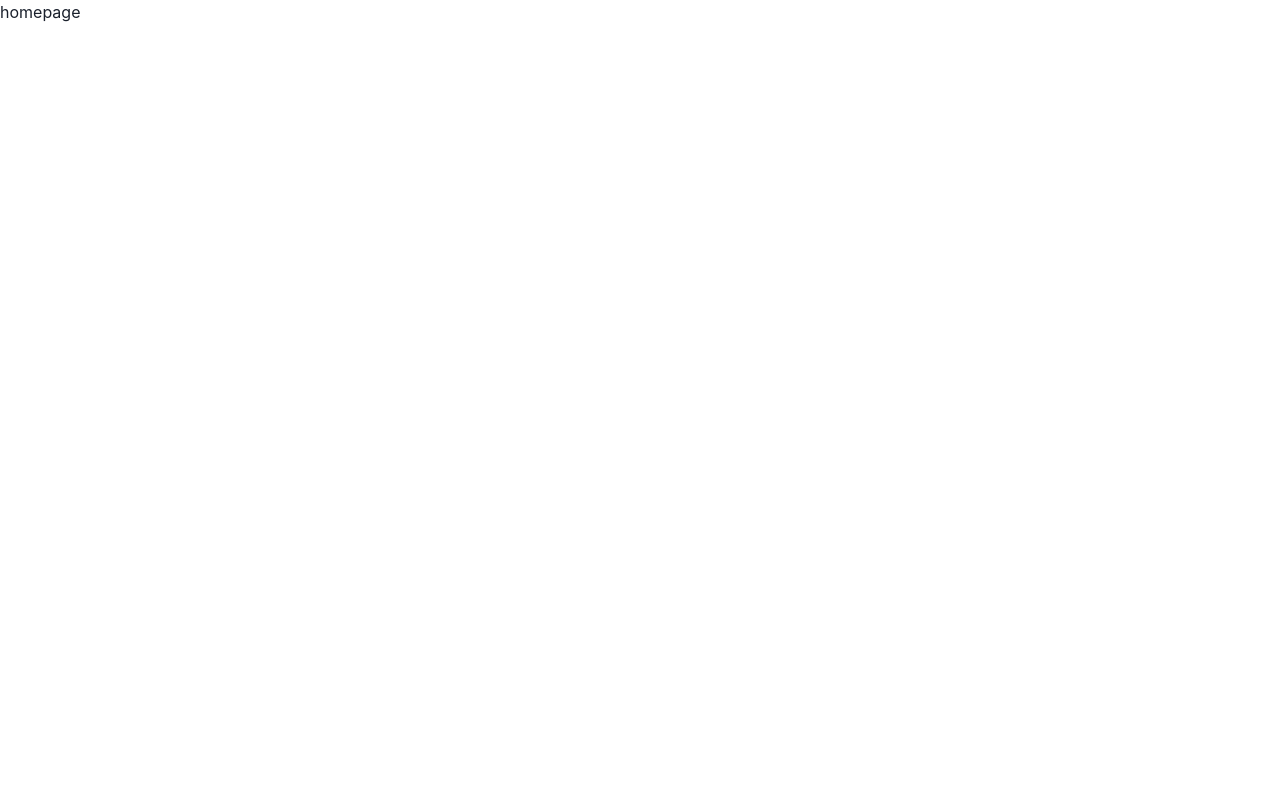
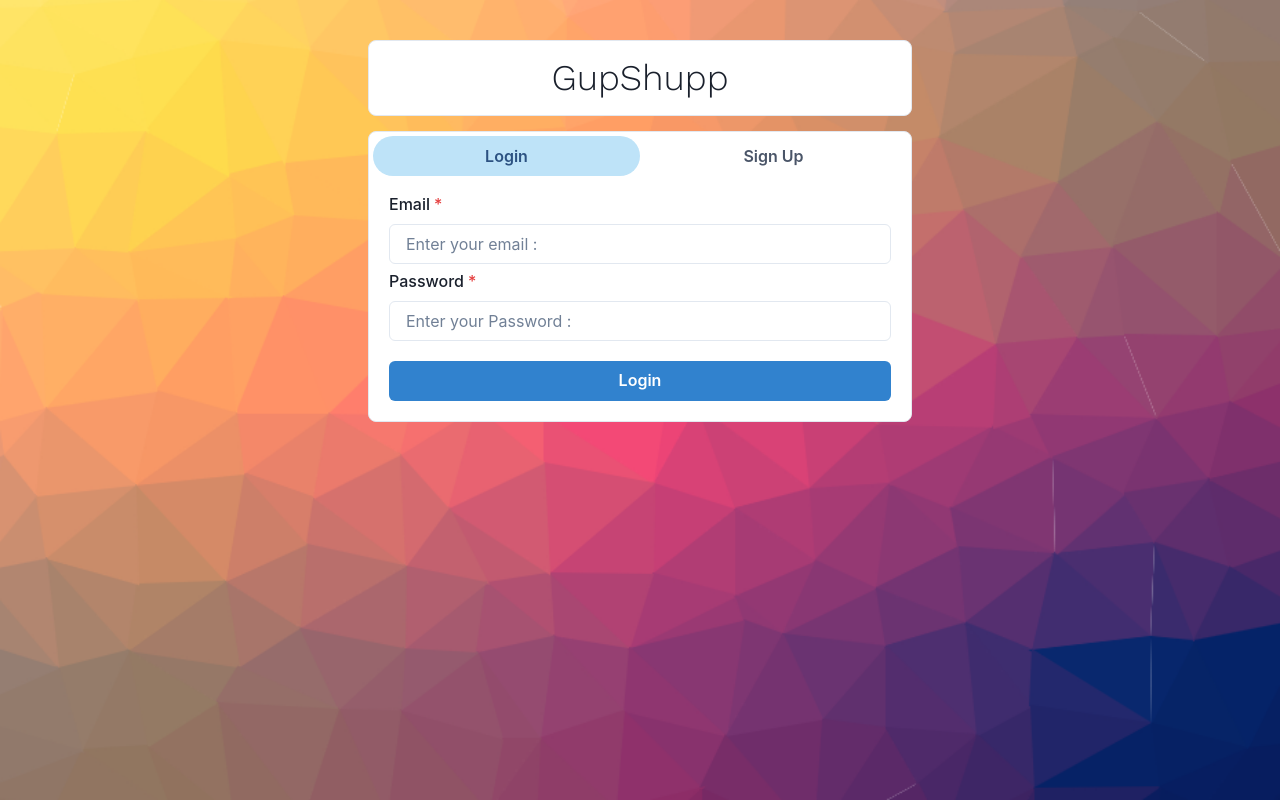
Before and after one commit to Aditya261201/guppshup, a React (Vite) app in the folder frontend/: page / in a window 1280 px wide. Built offline with nearby package versions, Linux system fonts and the light colour scheme.

Commit message:
chakra ui login and signup components

```diff
--- /dev/null
+++ b/frontend/src/App.css
@@ -0,0 +1,11 @@
+@import url('https://fonts.googleapis.com/css2?family=Work+Sans:ital,wght@0,300;1,300&display=swap');
+
+
+.App{
+    height: 100vh;
+    display: flex;
+    background-image: url(./assets/cool-background.png);
+    background-repeat: no-repeat;
+    background-size: cover;
+    background-position: center;
+}
--- a/frontend/src/App.jsx
+++ b/frontend/src/App.jsx
@@ -1,15 +1,15 @@
 import { Route } from "react-router-dom"
 import Homepage from "./Pages/Homepage"
 import Chatpage from "./Pages/Chatpage"
-
+import "./App.css"
 
 function App() {
 
   return (
-    <>
+    <div className="App">
       <Route path="/" component={Homepage} exact/>
       <Route path="/chats" component={Chatpage}/>
-    </>
+    </div>
   )
 }
 
--- a/frontend/src/Pages/Homepage.jsx
+++ b/frontend/src/Pages/Homepage.jsx
@@ -1,10 +1,35 @@
 import React from 'react'
+import { Box, Container ,Tab,TabList,TabPanel,TabPanels,Tabs,Text  } from '@chakra-ui/react'
+import Login from '../components/Authentication/Login'
+import Signup from '../components/Authentication/Signup'
+
+
 
 const Homepage = () => {
   return (
-    <div>
-      homepage
-    </div>
+    <Container maxW='xl' centerContent>
+      <Box d="flex" justifyContent="center" bg="white" w="100%" borderRadius="lg" borderWidth="1px" m="40px 0 15px 0">
+        <Text fontSize="4xl" p="10px 10px" align="center" fontFamily="work sans">GupShupp</Text>
+      </Box>
+      <Box bg="white" w="100%" p="4px" borderRadius="lg" borderWidth="1px">
+        <Tabs variant='soft-rounded'>
+          <TabList d="flex" alignItems="center" justifyContent="center">
+            <Tab w="50%">Login</Tab>
+            <Tab w="50%">Sign Up</Tab>
+          </TabList>
+          <TabPanels>
+            <TabPanel>
+            {/* login form */}
+              <Login />
+            </TabPanel>
+            <TabPanel>
+            {/* signup form  */}
+              <Signup />
+            </TabPanel>
+          </TabPanels>
+        </Tabs>
+      </Box>
+    </Container>
   )
 }
 
--- /dev/null
+++ b/frontend/src/components/Authentication/Login.jsx
@@ -0,0 +1,39 @@
+import { Button, FormControl, FormLabel, Input, VStack } from '@chakra-ui/react'
+import React, { useState } from 'react'
+
+const Login = () => {
+
+    const [email, setemail] = useState("")
+    const [password, setpassword] = useState("")
+
+
+    const submitHandler = () =>{
+
+    }
+
+
+    return (
+        <VStack spacing="5px">
+            <FormControl id="email" isRequired>
+                <FormLabel>Email</FormLabel>
+                <Input placeholder='Enter your email :' onChange={(e) => { setemail(e.target.value) }} />
+            </FormControl>
+            <FormControl id="password" isRequired>
+                <FormLabel>Password</FormLabel>
+                <Input placeholder='Enter your Password :' onChange={(e) => { setpassword(e.target.value) }} />
+            </FormControl>
+
+
+            <Button
+                colorScheme="blue"
+                width="100%"
+                style={{ marginTop: 15 }}
+                onClick={submitHandler}
+                // isLoading={loading}
+            > Login
+            </Button>
+        </VStack>
+    )
+}
+
+export default Login
--- /dev/null
+++ b/frontend/src/components/Authentication/Signup.jsx
@@ -0,0 +1,54 @@
+import React , {useState} from 'react'
+import { Button, FormControl, FormLabel, Input, VStack } from '@chakra-ui/react'
+
+const Signup = () => {
+
+
+    const [name, setname] = useState("")
+    const [email, setemail] = useState("")
+    const [password, setpassword] = useState("")
+    const [confirmpassword, setconfirmpassword] = useState("")
+    const [pic, setpic] = useState("")
+
+
+    const postdetails = (pics) =>{
+
+    }
+
+    const submitHandler = () =>{
+
+    }
+
+
+
+    return (
+        <VStack spacing="5px">
+            <FormControl id="name" isRequired>
+                <FormLabel>Name</FormLabel>
+                <Input placeholder='Enter your name :' onChange={(e) => { setname(e.target.value) }} />
+            </FormControl>
+            <FormControl id="email" isRequired>
+                <FormLabel>Email</FormLabel>
+                <Input placeholder='Enter your email :' onChange={(e) => { setemail(e.target.value) }} />
+            </FormControl>
+            <FormControl id="password" isRequired>
+                <FormLabel>Password</FormLabel>
+                <Input placeholder='Enter your Password :' onChange={(e) => { setpassword(e.target.value) }} />
+            </FormControl>
+            <FormControl id="confirmpassword" isRequired>
+                <FormLabel>Confirm Password</FormLabel>
+                <Input placeholder='Confirm Password :' onChange={(e) => { setconfirmpassword(e.target.value) }} />
+            </FormControl>
+            <FormControl id="pic">
+                <FormLabel>Upload your Picture</FormLabel>
+                <Input type='file' p={1.5} accept="image/*" onChange={(e) => { postdetails(e.target.files[0]) }} />
+            </FormControl>
+
+            <Button colorScheme="blue" width="100%" style={{marginTop: 15}} onClick={submitHandler}>
+                Sign up
+            </Button>
+        </VStack>
+    )
+}
+
+export default Signup
```
Also changed, not shown: frontend/src/assets/cool-background.png (added).
